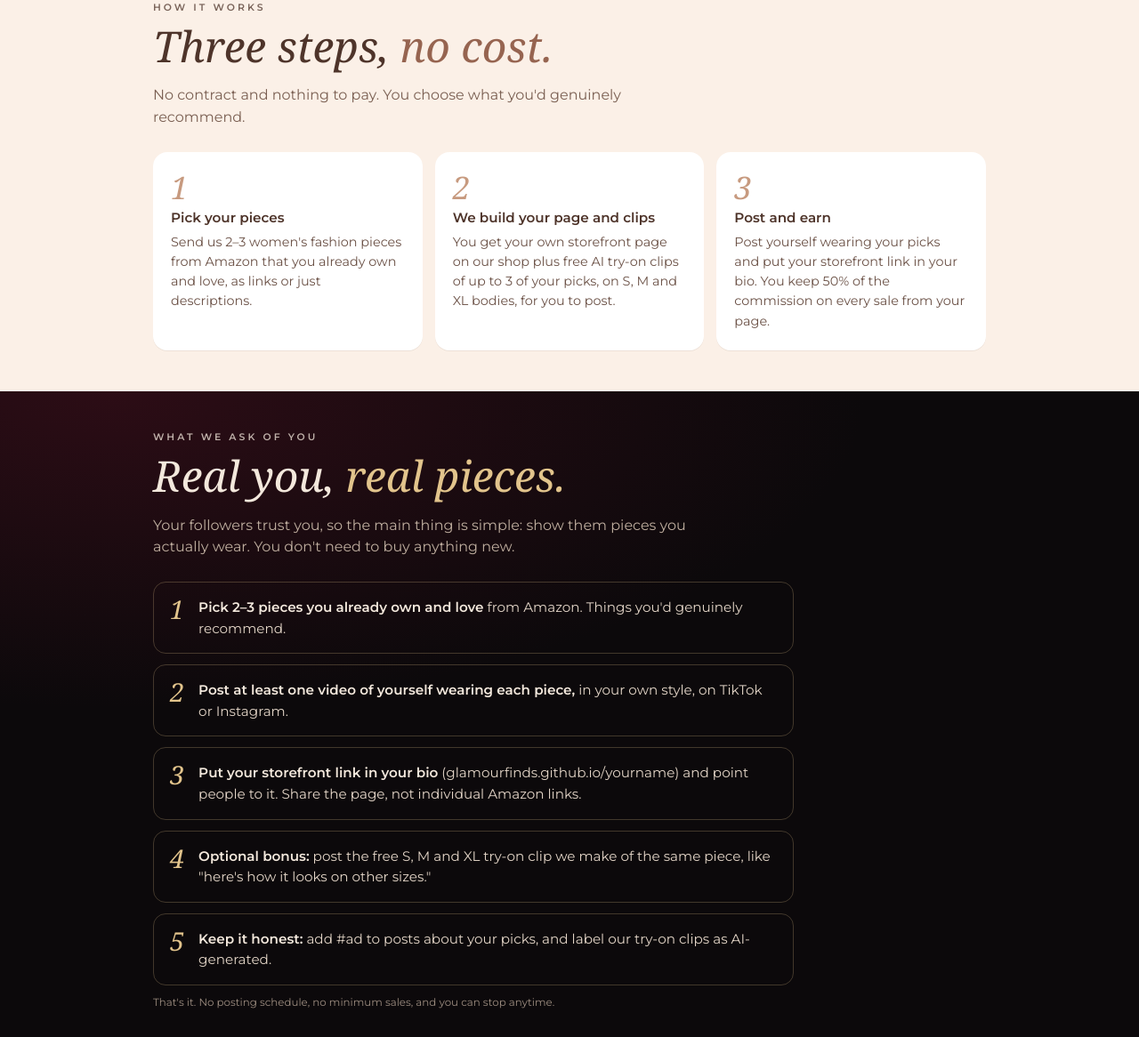
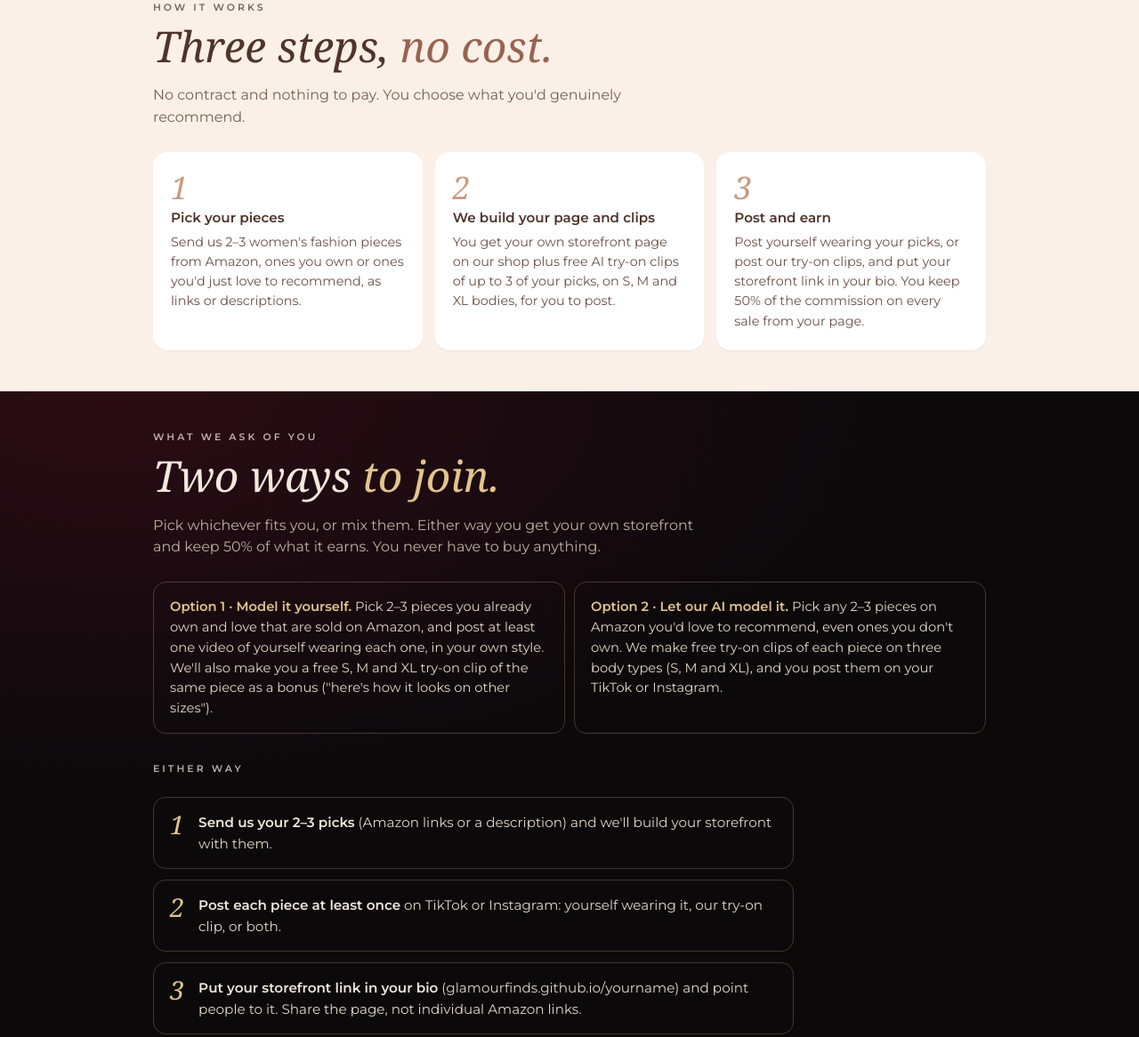
Before and after one commit to Glamourfinds/glamourfinds.github.io, a plain HTML site: page creators/index.html in a window 1280 px wide. Shown: the part 2143-3309 px from the top of the page at 89% size. Drawn offline with Linux system fonts and the light colour scheme; a web font is replaced by a local one.

Commit message:
Creators page: two ways to join (model it yourself or let our AI model it)
Co-Authored-By: Claude Opus 5.5 <noreply@anthropic.com>
Claude-Session: https://claude.ai/code/session_01Fbb5oGZTrC7e3MpYSSX9oK

```diff
--- a/creators/index.html
+++ b/creators/index.html
@@ -102,9 +102,9 @@ footer a{color:#e2c48c}
     <h2>Three steps, <em>no cost.</em></h2>
     <p class="sub">No contract and nothing to pay. You choose what you'd genuinely recommend.</p>
     <div class="steps">
-      <div class="step"><div class="n">1</div><h4>Pick your pieces</h4><p>Send us 2–3 women's fashion pieces from Amazon that you already own and love, as links or just descriptions.</p></div>
+      <div class="step"><div class="n">1</div><h4>Pick your pieces</h4><p>Send us 2–3 women's fashion pieces from Amazon, ones you own or ones you'd just love to recommend, as links or descriptions.</p></div>
       <div class="step"><div class="n">2</div><h4>We build your page and clips</h4><p>You get your own storefront page on our shop plus free AI try-on clips of up to 3 of your picks, on S, M and XL bodies, for you to post.</p></div>
-      <div class="step"><div class="n">3</div><h4>Post and earn</h4><p>Post yourself wearing your picks and put your storefront link in your bio. You keep 50% of the commission on every sale from your page.</p></div>
+      <div class="step"><div class="n">3</div><h4>Post and earn</h4><p>Post yourself wearing your picks, or post our try-on clips, and put your storefront link in your bio. You keep 50% of the commission on every sale from your page.</p></div>
     </div>
   </div>
 </section>
@@ -112,14 +112,18 @@ footer a{color:#e2c48c}
 <section class="asks">
   <div class="wrap">
     <p class="k">What we ask of you</p>
-    <h2>Real you, <em>real pieces.</em></h2>
-    <p class="sub">Your followers trust you, so the main thing is simple: show them pieces you actually wear. You don't need to buy anything new.</p>
+    <h2>Two ways <em>to join.</em></h2>
+    <p class="sub">Pick whichever fits you, or mix them. Either way you get your own storefront and keep 50% of what it earns. You never have to buy anything.</p>
+    <ul class="facts">
+      <li><b>Option 1 · Model it yourself.</b> Pick 2–3 pieces you already own and love that are sold on Amazon, and post at least one video of yourself wearing each one, in your own style. We'll also make you a free S, M and XL try-on clip of the same piece as a bonus ("here's how it looks on other sizes").</li>
+      <li><b>Option 2 · Let our AI model it.</b> Pick any 2–3 pieces on Amazon you'd love to recommend, even ones you don't own. We make free try-on clips of each piece on three body types (S, M and XL), and you post them on your TikTok or Instagram.</li>
+    </ul>
+    <p class="k" style="margin-top:34px">Either way</p>
     <ol class="asklist">
-      <li><span class="n">1</span><div><b>Pick 2–3 pieces you already own and love</b> from Amazon. Things you'd genuinely recommend.</div></li>
-      <li><span class="n">2</span><div><b>Post at least one video of yourself wearing each piece,</b> in your own style, on TikTok or Instagram.</div></li>
+      <li><span class="n">1</span><div><b>Send us your 2–3 picks</b> (Amazon links or a description) and we'll build your storefront with them.</div></li>
+      <li><span class="n">2</span><div><b>Post each piece at least once</b> on TikTok or Instagram: yourself wearing it, our try-on clip, or both.</div></li>
       <li><span class="n">3</span><div><b>Put your storefront link in your bio</b> (glamourfinds.github.io/yourname) and point people to it. Share the page, not individual Amazon links.</div></li>
-      <li><span class="n">4</span><div><b>Optional bonus:</b> post the free S, M and XL try-on clip we make of the same piece, like "here's how it looks on other sizes."</div></li>
-      <li><span class="n">5</span><div><b>Keep it honest:</b> add #ad to posts about your picks, and label our try-on clips as AI-generated.</div></li>
+      <li><span class="n">4</span><div><b>Keep it honest:</b> add #ad to posts about your picks, and label our try-on clips as AI-generated.</div></li>
     </ol>
     <p class="note">That's it. No posting schedule, no minimum sales, and you can stop anytime.</p>
   </div>
@@ -143,7 +147,7 @@ footer a{color:#e2c48c}
 <div class="cta">
   <div class="wrap">
     <h2>Want your own <em>storefront?</em></h2>
-    <p>Email Fisher with 2–3 pieces you already own and love, and we'll get your page built.</p>
+    <p>Email Fisher with 2–3 pieces (ones you own, or ones you'd like our AI to model) and we'll get your page built.</p>
     <a class="btn" href="mailto:fisher.clips1011@gmail.com?subject=Glamour%20Finds%20creator%20storefront">fisher.clips1011@gmail.com</a>
   </div>
 </div>
```
